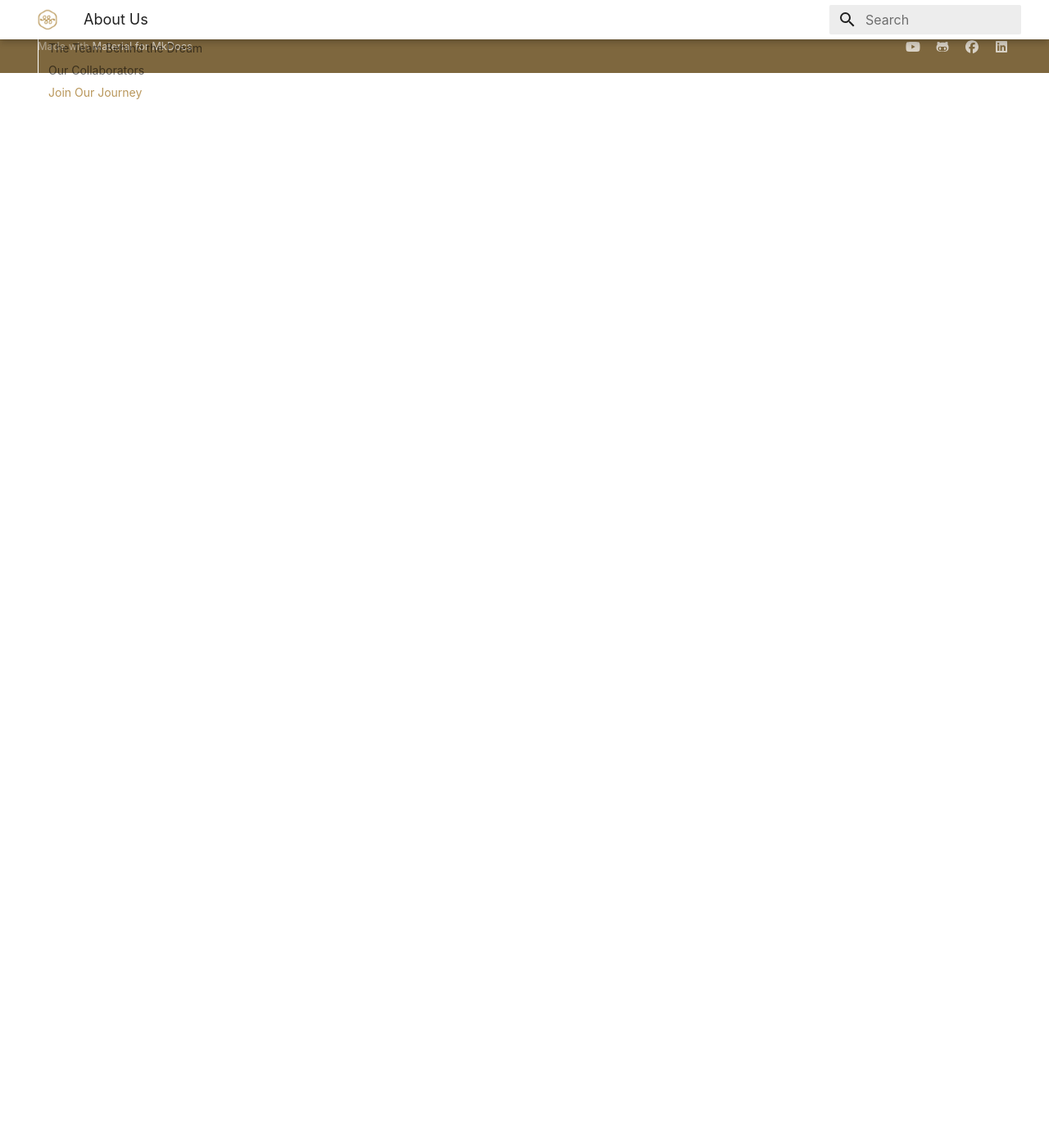
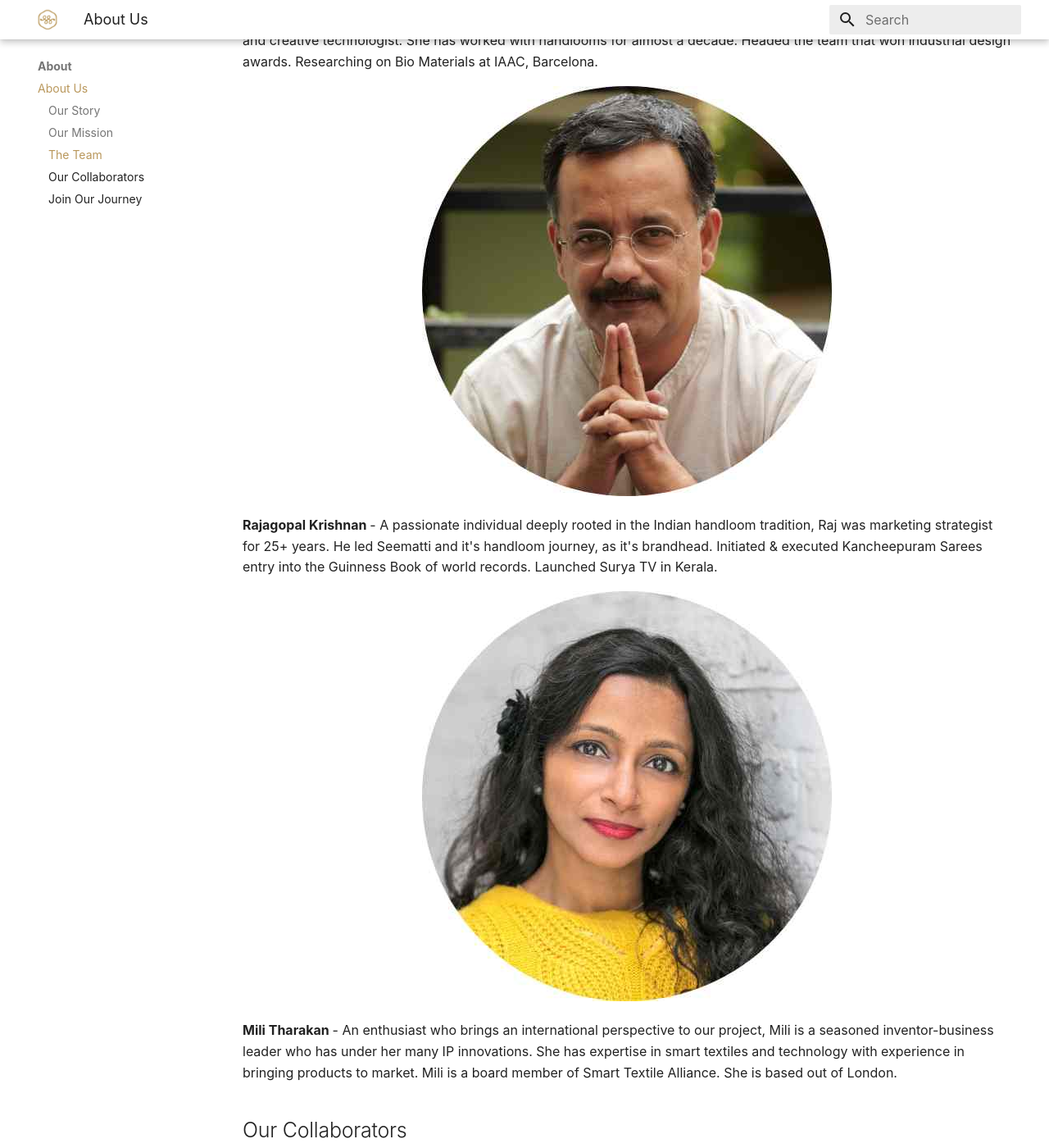
Before and after one commit to weavingfutures/weavingfutures.github.io, an MkDocs documentation site: the page built from docs/about/about.md, in a window 1280 px wide and 1400 px high, scrolled down 1311 px. Shown: the whole window at 82% size. Built offline with MkDocs 1.6.1 and Material for MkDocs 9.7.7, drawn with Linux system fonts in a browser that asks for light colours; some web fonts are replaced; some of the changed text lies outside the part shown.

Commit message:
Update about.md

```diff
--- a/docs/about/about.md
+++ b/docs/about/about.md
@@ -10,13 +10,13 @@ Weaving Futures was born out of a shared passion for preserving the rich legacy
 
 Our mission is twofold: to equip handloom craftsmen with cutting-edge tools and techniques, and to elevate handloom weaving to the status of a contemporary skill. We believe that the intricate patterns and vibrant stories woven into every textile deserve a platform where they can flourish and evolve, all the while paying homage to their roots.
 
-## The Team Behind the Dream
+## The Team
 
 We are a diverse team, driven by our love for craftsmanship and our dedication to creating a more inclusive and sustainable future for traditional artisans. With a blend of expertise in industrial design, technology, and a profound understanding of the handloom and crafts sector, we work tirelessly to make Weaving Futures a reality.
 
-<b>Nanditha Nair </b>- An industrious industrial designer with a vision to merge tradition and technology.
-<b>Rajagopal Krishnan </b>- A passionate individual deeply rooted in the Indian handloom tradition.
-<b> Mili Tharakan </b> - An enthusiast who brings an international perspective to our project.
+<p align="center"><img alt="Nanditha" src="../../images/about/nandu.jpg" /></p><b>Nanditha Nair </b>- An industrious industrial designer with a vision to merge tradition and technology, Nanditha is an engineer and creative technologist. She has worked with handlooms for almost a decade. Headed the team that won industrial design awards.  Researching on Bio Materials at IAAC, Barcelona.
+<p align="center"><img alt="Rajagopal" src="../../images/about/raj.jpg" /></p><b>Rajagopal Krishnan </b>- A passionate individual deeply rooted in the Indian handloom tradition, Raj was marketing strategist for 25+ years. He led Seematti and it's handloom journey, as it's brandhead. Initiated & executed Kancheepuram Sarees entry into the Guinness Book of world records. Launched Surya TV in Kerala.
+<p align="center"><img alt="Mili" src="../../images/about/mili.jpg" /></p><b> Mili Tharakan </b> - An enthusiast who brings an international perspective to our project, Mili is a seasoned inventor-business leader who has under her many IP innovations. She has expertise in smart textiles and technology with experience in bringing products to market. Mili is a board member of Smart Textile Alliance. She is based out of London.
 
 ## Our Collaborators
 
```
